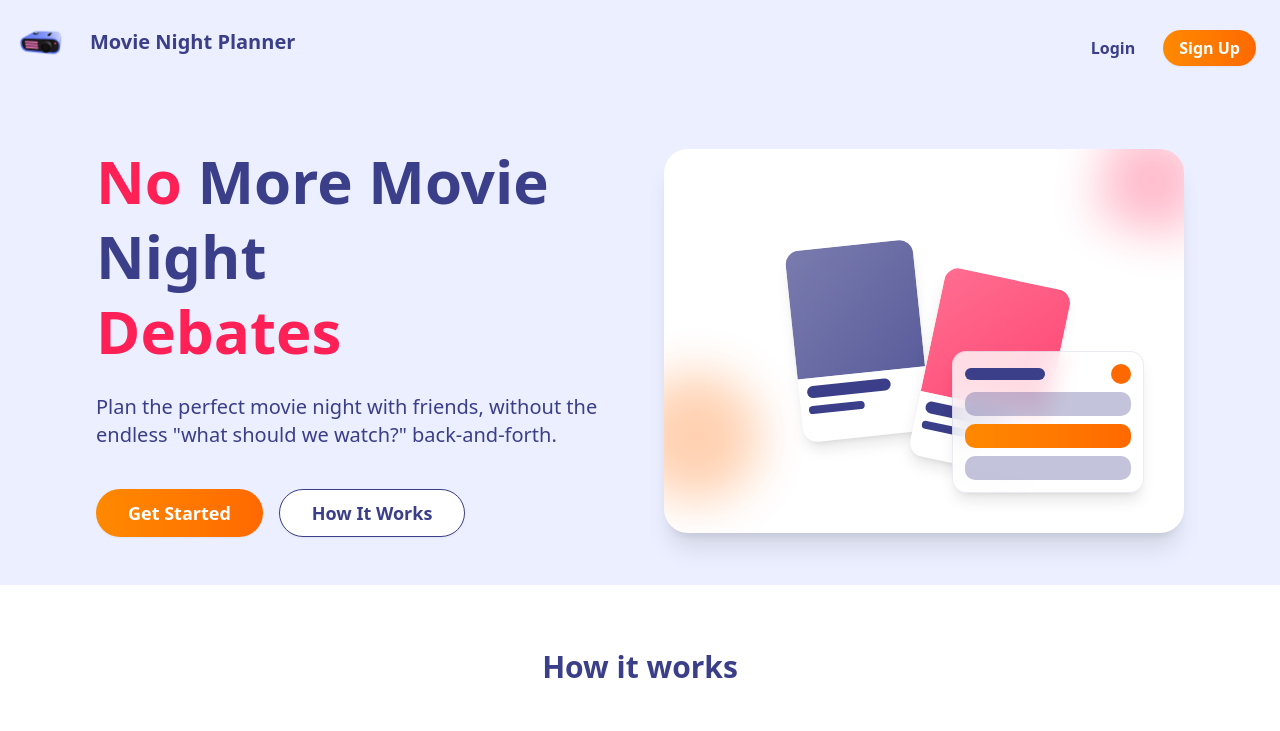
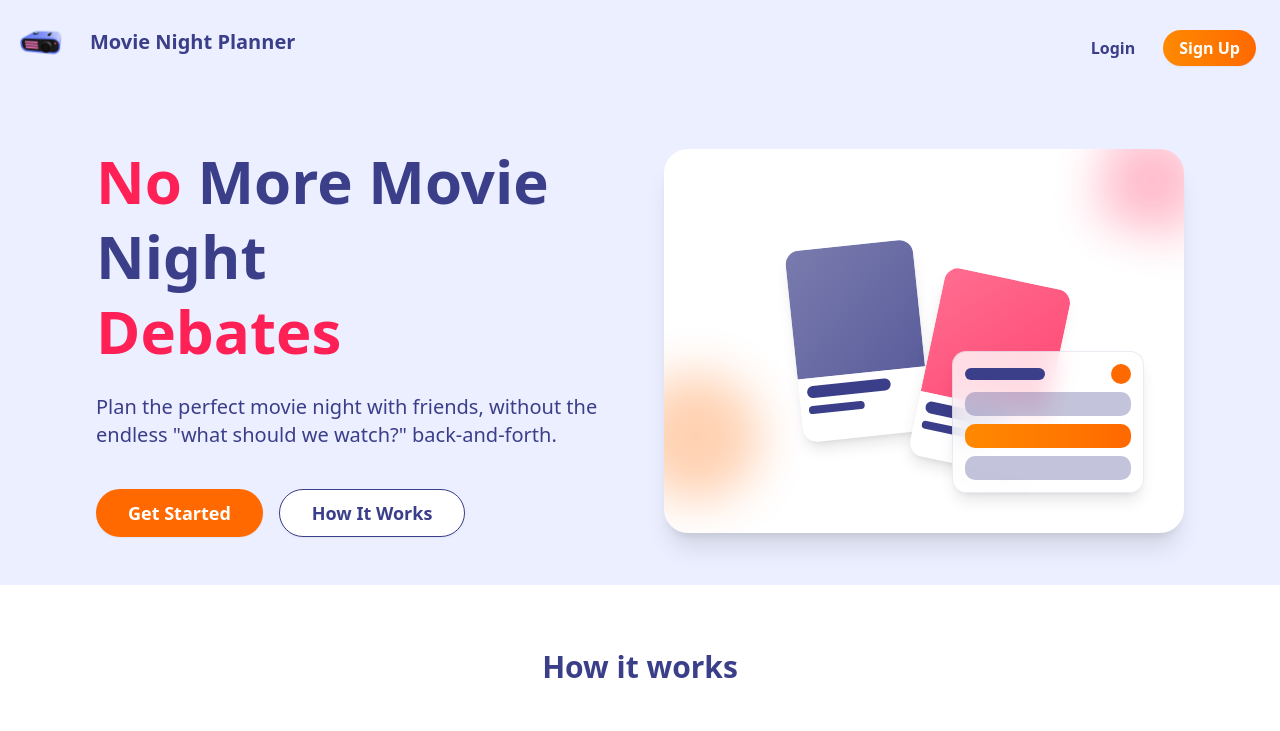
Before and after one commit to minnaheim/group_19_client, a Next.js app: page / in a window 1280 px wide. Shown: the top 731 px of the page. Built offline with nearby package versions, Linux system fonts and the light colour scheme.

Commit message:
fixed issue with flickering button

```diff
--- a/src/app/page.tsx
+++ b/src/app/page.tsx
@@ -114,7 +114,7 @@ const LandingPage = () => {
           </p>
           <div className="pt-4 flex flex-col sm:flex-row gap-4 justify-center md:justify-start">
             <Button
-              className="bg-gradient-to-r from-orange-400 to-orange-500 hover:from-orange-500 hover:to-orange-600 text-white text-lg h-12 px-8"
+              className="bg-orange-500 hover:bg-orange-600 transition-colors duration-200 text-white text-lg h-12 px-8"
               onClick={handleSignUp}
             >
               Get Started
```
